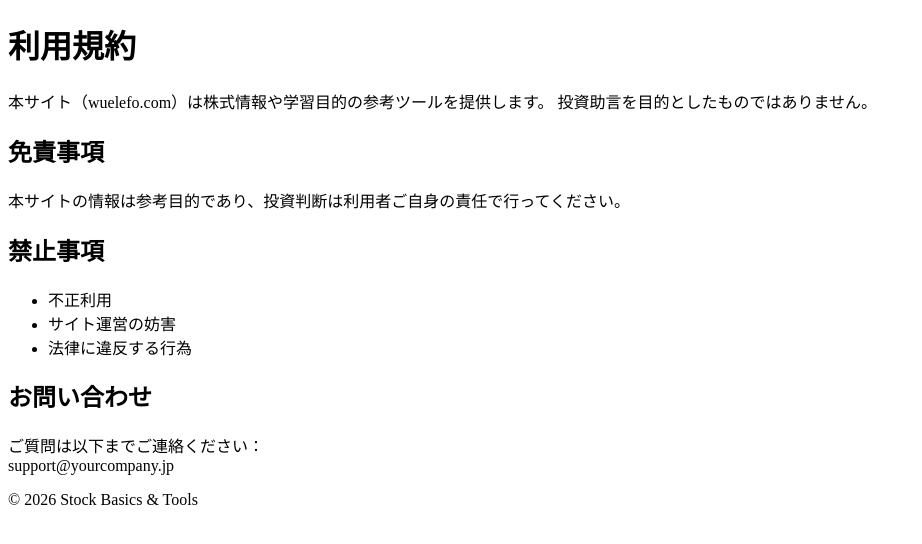
After one commit to kellyrenner15-del/p1, a Flask app: page /terms in a window 1280 px wide. The commit adds this page. Shown: the top 544 px of the page, without its empty margins (0-922 px from the left). Run offline with Flask 3, Linux system fonts and the light colour scheme.

Commit message:
add terms page and update contact email

```diff
--- a/app.py
+++ b/app.py
@@ -62,7 +62,9 @@ def api_basic_result():
         "risk": "中（参考）" if has_number else "低〜中（参考）",
         "note": "公開情報を元にした要約表示です。詳細はLINEで確認できます。"
     })
-
+@app.route("/terms")
+def terms():
+    return render_template("terms.html")
 
 # =========================
 # 启动
--- a/robots.txt
+++ b/robots.txt
@@ -1,4 +1,4 @@
 User-agent: *
 Allow: /
 
-Sitemap: http://yourdomain.com/sitemap.xml
+Sitemap: https://wuelefo.com/sitemap.xml
--- a/templates/base.html
+++ b/templates/base.html
@@ -20,6 +20,7 @@
       <a class="nav-link {% if request.path.startswith('/about') %}is-active{% endif %}" href="/about">このサイトについて</a>
       <a class="nav-link {% if request.path.startswith('/contact') %}is-active{% endif %}" href="/contact">お問い合わせ</a>
       <a class="nav-link {% if request.path.startswith('/privacy') %}is-active{% endif %}" href="/privacy">プライバシー</a>
+      <a class="nav-link {% if request.path.startswith('/terms') %}is-active{% endif %}" href="/terms">利用規約</a>
     </nav>
   </div>
 </header>
--- a/templates/contact.html
+++ b/templates/contact.html
@@ -17,7 +17,7 @@
     <ul class="list">
       <li>
         Email：
-        <a href="mailto:contact@yourdomain.com">contact@yourdomain.com</a>
+        <a href="support@yourcompany.jp">contact@yourdomain.com</a>
         <span class="muted">（あとで自分のメールに変更OK）</span>
       </li>
     </ul>
--- a/templates/index.html
+++ b/templates/index.html
@@ -117,7 +117,7 @@
       </div>
 
       <!-- ✅ 替换成你的 LINE 链接 -->
-      <a class="modal-cta" href="https://line.me/R/ti/p/@YOUR_LINE_ID" target="_blank" rel="noopener">
+      <a class="modal-cta" href="https://line.me/ti/p/tkJQSFZj2z" target="_blank" rel="noopener">
         ↗ LINEで詳細データを受け取る
       </a>
 
--- a/templates/privacy.html
+++ b/templates/privacy.html
@@ -27,7 +27,7 @@
     <h2 style="margin-top:18px;">3. お問い合わせ</h2>
     <p>
       本ポリシーに関するご質問は、
-      <a href="mailto:contact@yourdomain.com">contact@yourdomain.com</a>
+      <a href="support@yourcompany.jp">contact@yourdomain.com</a>
       までご連絡ください。
     </p>
   </div>
--- /dev/null
+++ b/templates/terms.html
@@ -0,0 +1,35 @@
+<!DOCTYPE html>
+<html lang="ja">
+<head>
+  <meta charset="UTF-8">
+  <title>利用規約</title>
+</head>
+<body>
+  <h1>利用規約</h1>
+
+  <p>
+    本サイト（wuelefo.com）は株式情報や学習目的の参考ツールを提供します。
+    投資助言を目的としたものではありません。
+  </p>
+
+  <h2>免責事項</h2>
+  <p>
+    本サイトの情報は参考目的であり、投資判断は利用者ご自身の責任で行ってください。
+  </p>
+
+  <h2>禁止事項</h2>
+  <ul>
+    <li>不正利用</li>
+    <li>サイト運営の妨害</li>
+    <li>法律に違反する行為</li>
+  </ul>
+
+  <h2>お問い合わせ</h2>
+  <p>
+    ご質問は以下までご連絡ください：<br>
+    support@yourcompany.jp
+  </p>
+
+  <p>© 2026 Stock Basics & Tools</p>
+</body>
+</html>
```
Also changed, not shown: sitemap.xml (+4 -4 lines).
